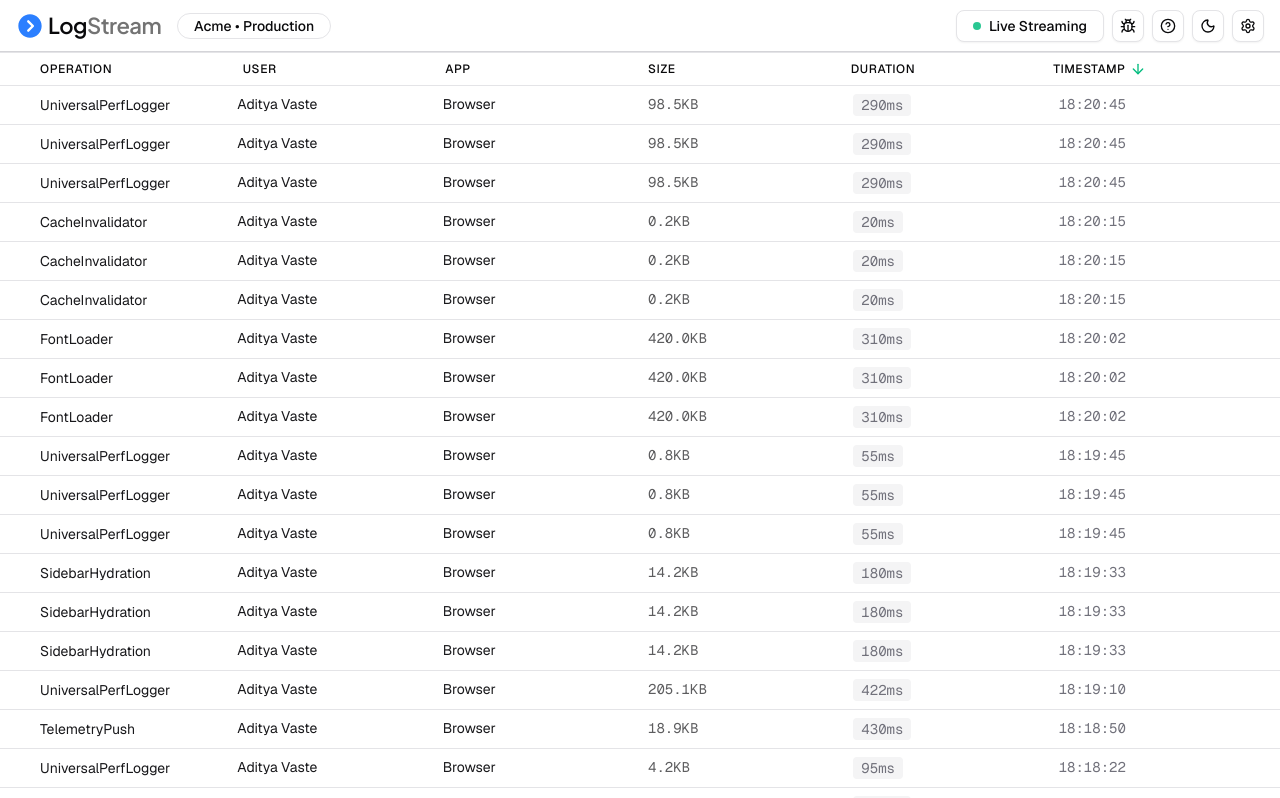
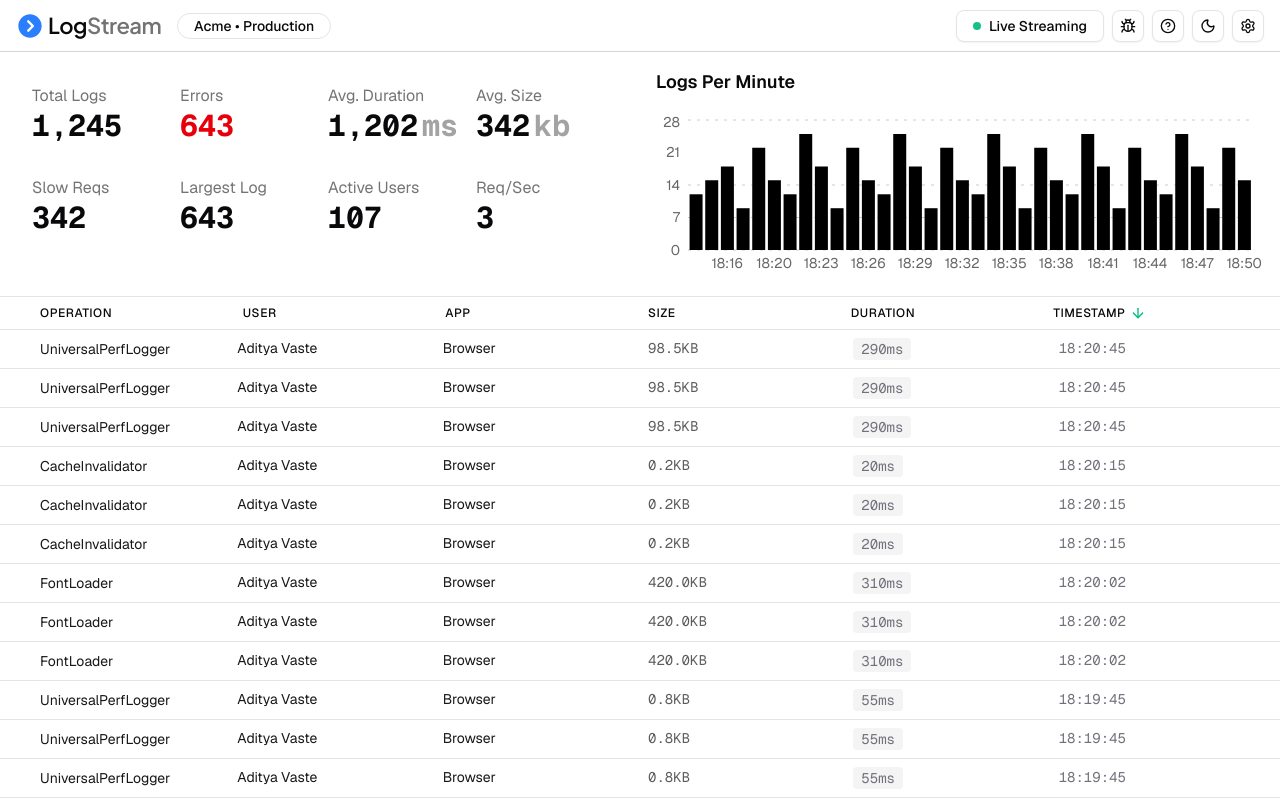
Before and after one commit to adivaste/LogStream, a React (Vite) app: page / in a window 1280 px wide. Shown: the top 798 px of the page. Built offline with nearby package versions, Linux system fonts and the light colour scheme.

Commit message:
feat: add Insights component with log statistics and chart visualization

```diff
--- a/src/App.tsx
+++ b/src/App.tsx
@@ -1,12 +1,14 @@
 import './App.css'
 import { Header } from './components/layout/Header'
 import { LogList } from './components/layout/LogList'
+import { Insights } from './components/layout/Insights'
 
 function App() {
     return (
         <div className="App">
             {/* Header */}
             <Header />
+            <Insights />
             <LogList />
         </div>
     )
--- /dev/null
+++ b/src/components/layout/Insights.tsx
@@ -0,0 +1,134 @@
+import { Bar, BarChart, CartesianGrid, XAxis, YAxis } from "recharts";
+
+import {
+    ChartContainer,
+    ChartTooltip,
+    ChartTooltipContent,
+    type ChartConfig,
+} from "@/components/ui/chart";
+
+const data = [
+    { minute: "18:14", logs: 12 },
+    { minute: "18:15", logs: 15 },
+    { minute: "18:16", logs: 18 },
+    { minute: "18:18", logs: 9 },
+    { minute: "18:19", logs: 22 },
+    { minute: "18:20", logs: 15 },
+    { minute: "18:21", logs: 12 },
+    { minute: "18:22", logs: 25 },
+    { minute: "18:23", logs: 18 },
+    { minute: "18:24", logs: 9 },
+    { minute: "18:25", logs: 22 },
+    { minute: "18:26", logs: 15 },
+    { minute: "18:27", logs: 12 },
+    { minute: "18:28", logs: 25 },
+    { minute: "18:29", logs: 18 },
+    { minute: "18:30", logs: 9 },
+    { minute: "18:31", logs: 22 },
+    { minute: "18:32", logs: 15 },
+    { minute: "18:33", logs: 12 },
+    { minute: "18:34", logs: 25 },
+    { minute: "18:35", logs: 18 },
+    { minute: "18:36", logs: 9 },
+    { minute: "18:37", logs: 22 },
+    { minute: "18:38", logs: 15 },
+    { minute: "18:39", logs: 12 },
+    { minute: "18:40", logs: 25 },
+    { minute: "18:41", logs: 18 },
+    { minute: "18:42", logs: 9 },
+    { minute: "18:43", logs: 22 },
+    { minute: "18:44", logs: 15 },
+    { minute: "18:45", logs: 12 },
+    { minute: "18:46", logs: 25 },
+    { minute: "18:47", logs: 18 },
+    { minute: "18:48", logs: 9 },
+    { minute: "18:49", logs: 22 },
+    { minute: "18:50", logs: 15 },
+];
+
+const chartConfig = {
+    logs: {
+        label: "Logs",
+        color: "var(--color-chart-1)",
+    },
+} satisfies ChartConfig;
+
+function Insights() {
+    return (
+        <section className="w-full flex justify-center">
+            <section className="w-1/2 p-4px-8 py-8 px-8 flex flex-col gap-8">
+
+                {/* Insights Row 1 */}
+                <div className="grid grid-cols-4 gap-4">
+                    <div>
+                        <span className="text-primary/60 font-sans">Total Logs</span>
+                        <h1 className="text-3xl font-bold font-mono">1,245</h1>
+                    </div>
+
+                    <div>
+                        <span className="text-primary/60 font-sans">Errors</span>
+                        <h1 className="text-3xl font-bold font-mono text-destructive">643</h1>
+                    </div>
+
+                    <div>
+                        <span className="text-primary/60 font-sans">Avg. Duration</span>
+                        <h1 className="text-3xl font-bold font-mono">
+                            1,202
+                            <span className="text-primary/40 px-1 m-0">ms</span>
+                        </h1>
+                    </div>
+
+                    <div>
+                        <span className="text-primary/60 font-sans">Avg. Size</span>
+                        <h1 className="text-3xl font-bold font-mono">
+                            342
+                            <span className="text-primary/40 px-1 m-0">kb</span>
+                        </h1>
+                    </div>
+                </div>
+
+                {/* Insights Row 2 */}
+                <div className="grid grid-cols-4 gap-4">
+                    <div>
+                        <span className="text-primary/60 font-sans">Slow Reqs</span>
+                        <h1 className="text-3xl font-bold font-mono">342</h1>
+                    </div>
+
+                    <div>
+                        <span className="text-primary/60 font-sans">Largest Log</span>
+                        <h1 className="text-3xl font-bold font-mono">643</h1>
+                    </div>
+
+                    <div>
+                        <span className="text-primary/60 font-sans">Active Users</span>
+                        <h1 className="text-3xl font-bold font-mono">107</h1>
+                    </div>
+
+                    <div>
+                        <span className="text-primary/60 font-sans">Req/Sec</span>
+                        <h1 className="text-3xl font-bold font-mono">3</h1>
+                    </div>
+                </div>
+
+            </section>
+            <section className="w-1/2 select-none focus-visible:outline-none">
+                <div className="p-4">
+                    <h2 className="mb-4 font-semibold text-sans text-lg">Logs Per Minute</h2>
+                    <div className="h-42 w-full">
+                        <ChartContainer config={chartConfig}>
+                            <BarChart data={data} margin={{ top: 8, right: 12, left: 0, bottom: 0 }} className="text-sm">
+                                <CartesianGrid strokeDasharray="3 6" vertical={false} />
+                                <XAxis dataKey="minute" tickLine={false} axisLine={false} />
+                                <YAxis allowDecimals={false} tickLine={false} axisLine={false} width={32} />
+                                <ChartTooltip content={<ChartTooltipContent />} cursor={false} />
+                                <Bar dataKey="logs" fill="var(--color-logs)" radius={[0, 0, 0, 0]} />
+                            </BarChart>
+                        </ChartContainer>
+                    </div>
+                </div>
+            </section>
+        </section>
+    );
+}
+
+export { Insights };
```
